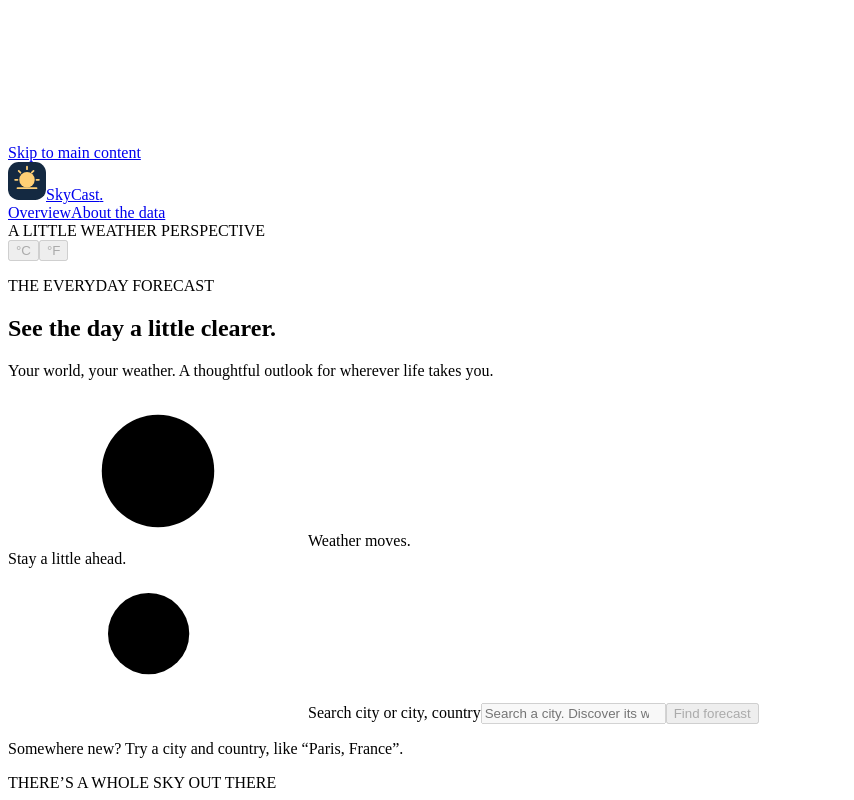
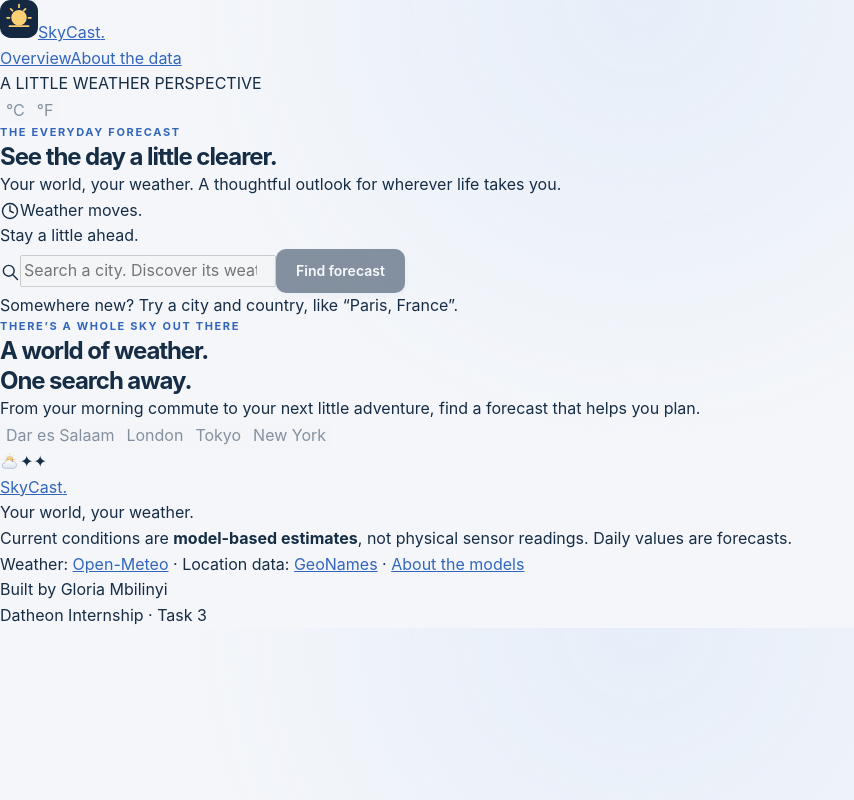
Before and after one commit to gloria-mbilinyi/skycast-datheon, a website: page index.html in a window 1280 px wide. Shown: the top 800 px of the page, without its empty margins (0-854 px from the left). Drawn offline with Linux system fonts and the light colour scheme.

Commit message:
style: establish SkyCast design tokens and controls

```diff
--- /dev/null
+++ b/css/variables.css
@@ -0,0 +1,68 @@
+:root {
+  color-scheme: light;
+  --font: 'Inter', 'Segoe UI', system-ui, -apple-system, sans-serif;
+  --canvas: #f4f6fa;
+  --surface: #fff;
+  --ink: #162d46;
+  --muted: #617185;
+  --line: #e0e7ef;
+  --blue: #3266bd;
+  --blue-strong: #254f98;
+  --blue-soft: #eaf1fb;
+  --gold: #ffce79;
+  --danger: #a52d43;
+  --danger-soft: #fff0f2;
+  --hero-start: #d9eafa;
+  --hero-end: #eaf2fb;
+  --hero-ink: #142f4b;
+  --hero-muted: #435f7e;
+  --page-glow: #e6eef9;
+  --radius: 20px;
+  --shadow: 0 8px 32px #18375804;
+  --transition: 180ms ease;
+}
+*, *::before, *::after { box-sizing: border-box; }
+html { min-width: 280px; scroll-behavior: smooth; scroll-padding-top: 25px; }
+body { margin: 0; font: 1rem/1.6 var(--font); color: var(--ink); background: radial-gradient(ellipse at 50% 0%, var(--page-glow), transparent 50%), var(--canvas); -webkit-font-smoothing: antialiased; }
+button, input { font: inherit; }
+button, input, a { -webkit-tap-highlight-color: transparent; }
+button { cursor: pointer; color: inherit; }
+button:disabled { opacity: .5; cursor: default; }
+button, input { transition: background var(--transition), border-color var(--transition), box-shadow var(--transition); }
+button { border: none; }
+a { color: var(--blue); }
+:focus-visible { outline: 3px solid var(--blue); outline-offset: 4px; }
+input:focus-visible { outline-offset: -2px; }
+svg { width: 20px; height: 20px; fill: none; stroke: currentColor; stroke-width: 1.7; stroke-linecap: round; stroke-linejoin: round; flex-shrink: 0; vertical-align: middle; }
+.weather-icon { width: 70px; height: 64px; stroke: none; }
+.icon-library { position: absolute; width: 0; height: 0; overflow: hidden; pointer-events: none; }
+[hidden] { display: none !important; }
+h1, h2, h3, p, figure, dl, dd { margin: 0; }
+h1, h2, h3 { line-height: 1.25; }
+h1, h2 { letter-spacing: -.045em; }
+.sr-only { position: absolute; width: 1px; height: 1px; padding: 0; margin: -1px; overflow: hidden; clip-path: inset(50%); white-space: nowrap; border: 0; }
+.skip-link { position: fixed; top: 12px; left: 12px; z-index: 100; padding: 12px 20px; background: var(--surface); border-radius: 8px; transform: translateY(-180%); }
+.skip-link:focus { transform: translateY(0); }
+.button { display: inline-flex; justify-content: center; align-items: center; gap: 8px; min-height: 44px; padding: 11px 19px; border: 1px solid transparent; border-radius: 10px; font-size: .875rem; font-weight: 600; white-space: nowrap; line-height: 1.4; }
+.button.primary { background: var(--ink); color: #fff; box-shadow: 0 3px 7px #17365212; }
+.button.primary:hover { background: #294560; }
+.button.secondary { border-color: var(--line); background: var(--surface); }
+.button.secondary:hover { border-color: #b5c7dc; background: var(--blue-soft); }
+.button.small { min-height: 40px; font-size: .8125rem; padding: 8px 13px; }
+.eyebrow { font-size: .6875rem; font-weight: 700; letter-spacing: .15em; color: var(--blue); }
+.field-error { font-size: .875rem; color: var(--danger); margin-top: 9px; }
+.field-error:empty { display: none; }
+[aria-invalid='true'] { box-shadow: inset 0 0 0 2px var(--danger); }
+.section-heading { display: flex; justify-content: space-between; align-items: flex-end; gap: 20px; }
+.section-heading h2 { margin-top: 8px; font-size: 1.65rem; font-weight: 650; }
+.section-note { color: var(--muted); font-size: .8125rem; }
+.notice { display: flex; align-items: flex-start; gap: 12px; border: 1px solid var(--line); border-radius: 12px; padding: 17px 20px; margin-bottom: 23px; font-size: .875rem; }
+.notice > svg { margin-top: 3px; }
+.notice strong { font-weight: 650; }
+.notice p { margin-top: 4px; }
+.notice .button { margin-top: 12px; }
+.error-notice { background: var(--danger-soft); color: var(--danger); border-color: #ebbdc6; }
+.stale-notice { background: #fff6df; border-color: #e5cd94; color: #755014; }
+.storage-notice { font-size: .8125rem; color: #755014; background: #fff6df; padding: 13px 17px; border-radius: 10px; margin-top: 25px; }
+.noscript-message { position: fixed; inset: auto 20px 20px; z-index: 100; padding: 20px; background: var(--danger-soft); border: 1px solid var(--danger); color: var(--danger); border-radius: 12px; }
+@media (prefers-reduced-motion: reduce) { *, *::before, *::after { animation-duration: .01ms !important; animation-iteration-count: 1 !important; transition-duration: .01ms !important; scroll-behavior: auto !important; } }
--- a/index.html
+++ b/index.html
@@ -6,6 +6,7 @@
   <meta name="theme-color" content="#142941">
   <title>SkyCast — Your world, your weather.</title>
   <link rel="icon" href="./assets/icons/skycast.svg" type="image/svg+xml">
+  <link rel="stylesheet" href="./css/variables.css">
 </head>
 <body data-weather="neutral">
   <a class="skip-link" href="#main">Skip to main content</a>
```
